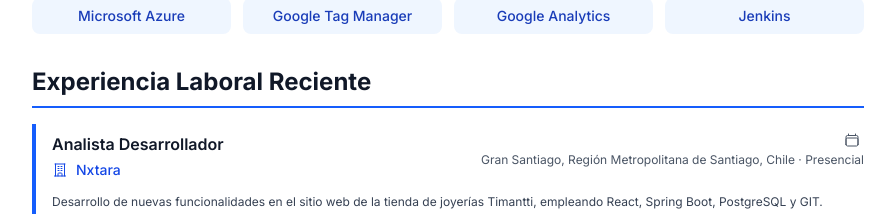
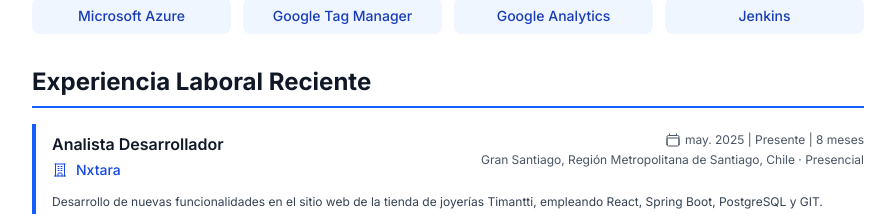
Before and after one commit to robertocaamanor/robertocaamanor.github.io, a React (Vite) app: page /#/cv in a window 1280 px wide. Shown: the part 818-1032 px from the top of the page, without its empty margins (192-1087 px from the left). Built offline with nearby package versions, Linux system fonts and the light colour scheme; no server answers.

Commit message:
Corrección en la experiencia

```diff
--- a/src/components/CV.tsx
+++ b/src/components/CV.tsx
@@ -95,6 +95,52 @@ const CV: React.FC = () => {
 
   const formatPeriod = (period: string) => {
     return period.replace('·', '|').replace('actualidad', 'Presente');
+  };
+
+  const getPeriod = (experience: typeof experienceData[0]) => {
+    if (!experience.startDate) {
+      return formatPeriod(experience.period);
+    }
+
+    const months = ['ene', 'feb', 'mar', 'abr', 'may', 'jun', 'jul', 'ago', 'sept', 'oct', 'nov', 'dic'];
+
+    // Crear fechas de manera más explícita para evitar problemas de zona horaria
+    const [startYear, startMonth] = experience.startDate.split('-').map(Number);
+    const start = new Date(startYear, startMonth - 1, 1); // Mes es 0-indexed
+
+    let end: Date;
+    if (experience.endDate) {
+      const [endYear, endMonth] = experience.endDate.split('-').map(Number);
+      end = new Date(endYear, endMonth - 1, 1);
+    } else {
+      end = new Date();
+    }
+
+    // Calcular duración
+    let totalMonths = (end.getFullYear() - start.getFullYear()) * 12 + (end.getMonth() - start.getMonth());
+    const years = Math.floor(totalMonths / 12);
+    const remainingMonths = totalMonths % 12;
+
+    let duration = '';
+    if (years > 0 && remainingMonths > 0) {
+      duration = `${years} ${years === 1 ? 'año' : 'años'} ${remainingMonths} ${remainingMonths === 1 ? 'mes' : 'meses'}`;
+    } else if (years > 0) {
+      duration = `${years} ${years === 1 ? 'año' : 'años'}`;
+    } else {
+      duration = `${totalMonths} ${totalMonths === 1 ? 'mes' : 'meses'}`;
+    }
+
+    // Formatear período
+    const startMonthName = months[start.getMonth()];
+    const startYearValue = start.getFullYear();
+
+    if (!experience.endDate) {
+      return `${startMonthName}. ${startYearValue} | Presente | ${duration}`;
+    }
+
+    const endMonthName = months[end.getMonth()];
+    const endYearValue = end.getFullYear();
+    return `${startMonthName}. ${startYearValue} | ${endMonthName}. ${endYearValue} | ${duration}`;
   };
 
   const getMainSkills = () => {
@@ -254,7 +300,7 @@ const CV: React.FC = () => {
                       <div className="text-sm text-gray-600 text-right">
                         <div className="flex items-center gap-1 justify-end mb-1">
                           <CalendarIcon className="w-4 h-4" />
-                          <span className="text-xs">{formatPeriod(exp.period)}</span>
+                          <span className="text-xs">{getPeriod(exp)}</span>
                         </div>
                         <div className="text-xs">{exp.location}</div>
                       </div>
@@ -300,7 +346,7 @@ const CV: React.FC = () => {
                       </div>
                       <div className="text-xs text-gray-600 text-right ml-2">
                         <CalendarIcon className="w-3 h-3 inline mr-1" />
-                        {formatPeriod(exp.period)}
+                        {getPeriod(exp)}
                       </div>
                     </div>
 
@@ -337,7 +383,7 @@ const CV: React.FC = () => {
                     <div key={exp.id} className="text-xs bg-gray-50 p-2 rounded border-l-2 border-gray-300">
                       <div className="font-medium text-gray-900">{exp.position}</div>
                       <div className="text-gray-700">{exp.company}</div>
-                      <div className="text-gray-500">{formatPeriod(exp.period).split('|')[0].trim()}</div>
+                      <div className="text-gray-500">{getPeriod(exp).split('|')[0].trim()}</div>
                     </div>
                   ))}
                 </div>
--- a/src/components/Experience.tsx
+++ b/src/components/Experience.tsx
@@ -1,7 +1,54 @@
 import React from 'react';
-import { experienceData, experienceContent, formatPeriod } from '../data';
+import { experienceData, experienceContent } from '../data';
 
 const Experience: React.FC = () => {
+  // Función para calcular el período dinámicamente
+  const getPeriod = (experience: typeof experienceData[0]) => {
+    if (!experience.startDate) {
+      return experience.period;
+    }
+
+    const months = ['ene', 'feb', 'mar', 'abr', 'may', 'jun', 'jul', 'ago', 'sept', 'oct', 'nov', 'dic'];
+
+    // Crear fechas de manera más explícita para evitar problemas de zona horaria
+    const [startYear, startMonth] = experience.startDate.split('-').map(Number);
+    const start = new Date(startYear, startMonth - 1, 1); // Mes es 0-indexed
+
+    let end: Date;
+    if (experience.endDate) {
+      const [endYear, endMonth] = experience.endDate.split('-').map(Number);
+      end = new Date(endYear, endMonth - 1, 1);
+    } else {
+      end = new Date();
+    }
+
+    // Calcular duración
+    let totalMonths = (end.getFullYear() - start.getFullYear()) * 12 + (end.getMonth() - start.getMonth());
+    const years = Math.floor(totalMonths / 12);
+    const remainingMonths = totalMonths % 12;
+
+    let duration = '';
+    if (years > 0 && remainingMonths > 0) {
+      duration = `${years} ${years === 1 ? 'año' : 'años'} ${remainingMonths} ${remainingMonths === 1 ? 'mes' : 'meses'}`;
+    } else if (years > 0) {
+      duration = `${years} ${years === 1 ? 'año' : 'años'}`;
+    } else {
+      duration = `${totalMonths} ${totalMonths === 1 ? 'mes' : 'meses'}`;
+    }
+
+    // Formatear período
+    const startMonthName = months[start.getMonth()];
+    const startYearValue = start.getFullYear();
+
+    if (!experience.endDate) {
+      return `${startMonthName}. ${startYearValue} - Presente | ${duration}`;
+    }
+
+    const endMonthName = months[end.getMonth()];
+    const endYearValue = end.getFullYear();
+    return `${startMonthName}. ${startYearValue} - ${endMonthName}. ${endYearValue} | ${duration}`;
+  };
+
   return (
     <section id="experience" className="experience-section py-20">
       <div className="container mx-auto px-6">
@@ -37,10 +84,7 @@ const Experience: React.FC = () => {
                           <svg className="w-4 h-4 mr-1" fill="currentColor" viewBox="0 0 20 20">
                             <path fillRule="evenodd" d="M6 2a1 1 0 00-1 1v1H4a2 2 0 00-2 2v10a2 2 0 002 2h12a2 2 0 002-2V6a2 2 0 00-2-2h-1V3a1 1 0 10-2 0v1H7V3a1 1 0 00-1-1zm0 5a1 1 0 000 2h8a1 1 0 100-2H6z" clipRule="evenodd" />
                           </svg>
-                          {experience.startDate && experience.startDate !== ''
-                            ? formatPeriod(experience.startDate, experience.endDate || null)
-                            : experience.period
-                          }
+                          {getPeriod(experience)}
                         </span>
                         <span className="flex items-center">
                           <svg className="w-4 h-4 mr-1" fill="currentColor" viewBox="0 0 20 20">
--- a/src/data/experience.ts
+++ b/src/data/experience.ts
@@ -18,7 +18,13 @@ export const calculateDuration = (startDate: string, endDate: string | null = nu
   const start = new Date(startDate + '-01');
   const end = endDate ? new Date(endDate + '-01') : new Date();
 
-  const months = (end.getFullYear() - start.getFullYear()) * 12 + (end.getMonth() - start.getMonth());
+  let months = (end.getFullYear() - start.getFullYear()) * 12 + (end.getMonth() - start.getMonth());
+
+  // Si el día actual es menor que el día de inicio, restamos un mes
+  if (end.getDate() < start.getDate() && !endDate) {
+    months--;
+  }
+
   const years = Math.floor(months / 12);
   const remainingMonths = months % 12;
 
@@ -27,7 +33,7 @@ export const calculateDuration = (startDate: string, endDate: string | null = nu
   } else if (years > 0) {
     return `${years} ${years === 1 ? 'año' : 'años'}`;
   } else {
-    return `${remainingMonths} ${remainingMonths === 1 ? 'mes' : 'meses'}`;
+    return `${months} ${months === 1 ? 'mes' : 'meses'}`;
   }
 };
 
@@ -41,7 +47,7 @@ export const formatPeriod = (startDate: string, endDate: string | null = null):
 
   const duration = calculateDuration(startDate, endDate);
 
-  if (endDate === null) {
+  if (endDate === null || endDate === undefined) {
     return `${startMonth}. ${startYear} - actualidad · ${duration}`;
   }
 
```
